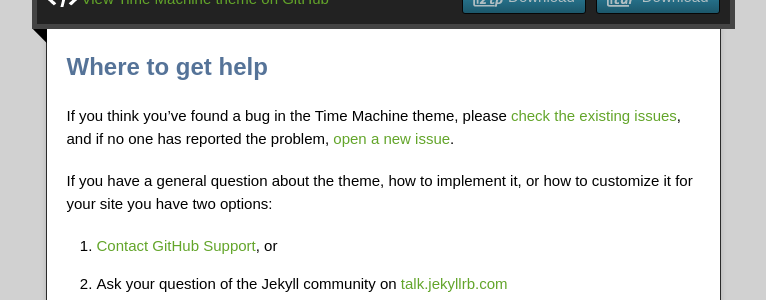
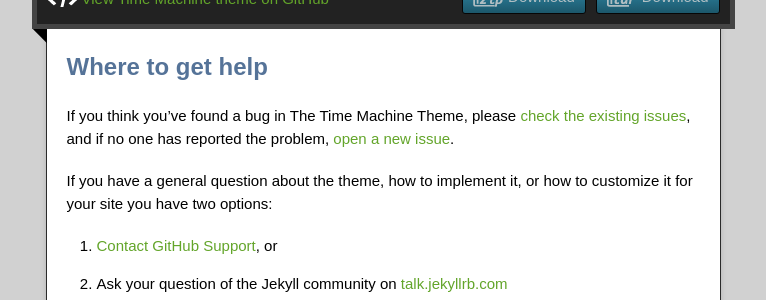
Before and after one commit to pages-themes/time-machine, a Jekyll site: the page built from docs/SUPPORT.md, in a window 1280 px wide. Shown: the part 249-549 px from the top of the page, without its empty margins (257-1023 px from the left). Built offline with Jekyll 4.4.1, drawn with Linux system fonts in a browser that asks for light colours; nearby versions of some CDN libraries; our own code applies the rules of GitHub Pages for plain Markdown files; part of the change alters nothing that is shown.

Commit message:
Update docs/SUPPORT.md

```diff
--- a/docs/SUPPORT.md
+++ b/docs/SUPPORT.md
@@ -1,9 +1,9 @@
 ## Where to get help
 
-If you think you've found a bug in the Time Machine theme, please [check the existing issues](https://github.com/pages-themes/time-machine/issues), and if no one has reported the problem, [open a new issue](https://github.com/pages-themes/time-machine/issues/new).
+If you think you've found a bug in The Time Machine Theme, please [check the existing issues](https://github.com/pages-themes/time-machine/issues), and if no one has reported the problem, [open a new issue](https://github.com/pages-themes/time-machine/issues/new).
 
 If you have a general question about the theme, how to implement it, or how to customize it for your site  you have two options:
 
-1. [Contact GitHub Support](https://github.com/contact?form%5Bsubject%5D=GitHub%20Pages), or
+1. [Contact GitHub Support](https://github.com/contact?form%5Bsubject%5D=GitHub%20Pages%20theme%20pages-themes/time-machine), or
 
 2. Ask your question of the Jekyll community on [talk.jekyllrb.com](https://talk.jekyllrb.com/)
```
